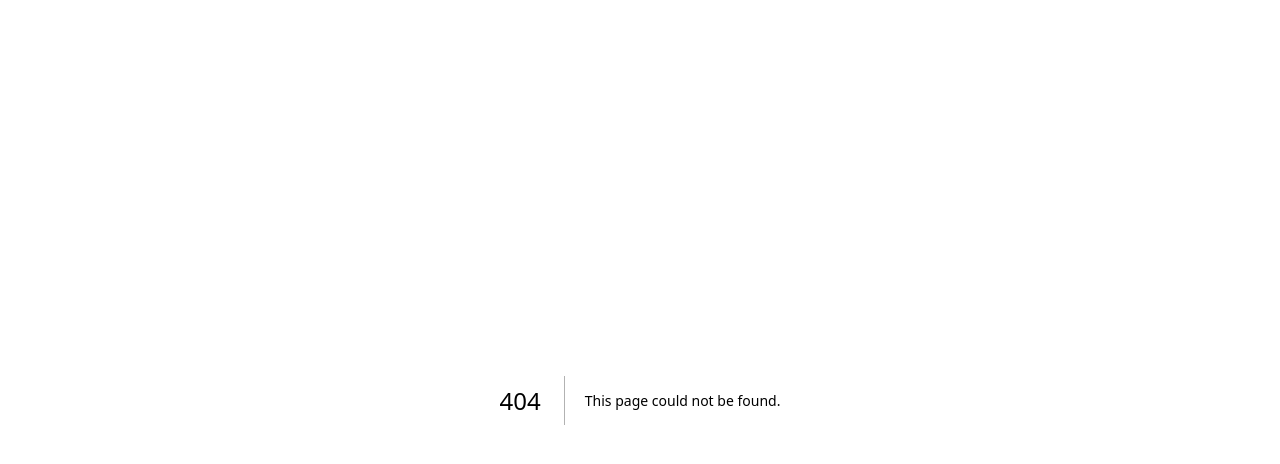
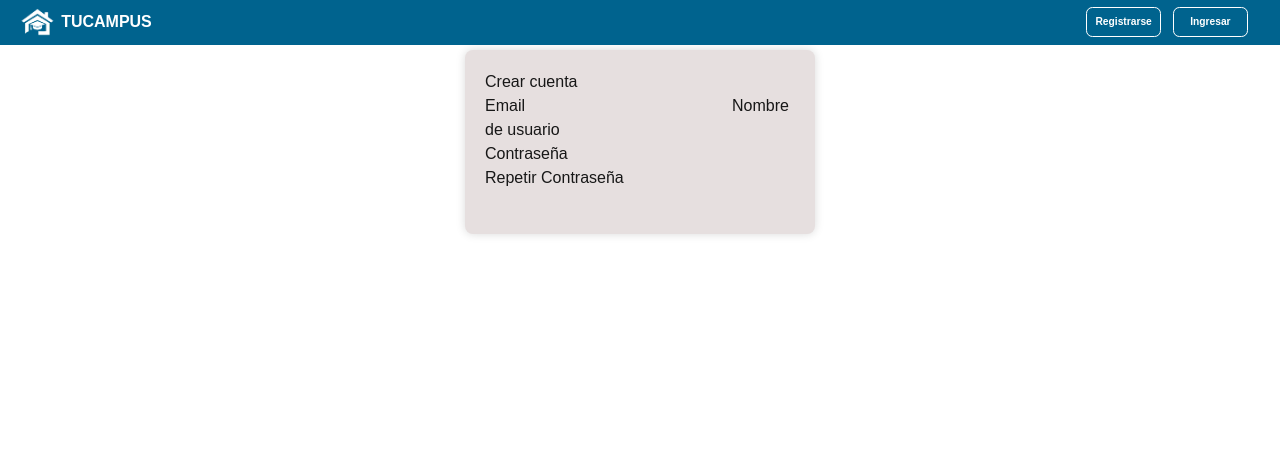
Before and after one commit to MatiasRodriguezH/Arriendo-uni, a Next.js app: page /registration in a window 1280 px wide. Before the commit this address had no page. Shown: the top 464 px of the page. Built offline with nearby package versions, Linux system fonts and the light colour scheme.

Commit message:
pagina login agregada y correciones

```diff
--- /dev/null
+++ b/app/login/page.js
@@ -0,0 +1,12 @@
+"use client";
+
+import '@/styles/home.css'
+import Header from '@/components/Header';
+
+export default function RegisterPage() {
+  return (
+    <>
+        <Header/>
+    </>
+  );
+}
--- a/app/register/page.js
+++ /dev/null
@@ -1,11 +0,0 @@
-"use client";
-
-import RegisterForm from "../../components/RegisterForm";
-
-export default function RegisterPage() {
-  return (
-    <div className="register-container">
-      <RegisterForm />
-    </div>
-  );
-}
--- /dev/null
+++ b/app/registration/page.js
@@ -0,0 +1,16 @@
+"use client";
+
+import RegisterForm from "@/components/RegisterForm";
+import Header from "@/components/Header";
+import '@/styles/home.css'
+
+export default function RegisterPage() {
+  return (
+    <>
+      <Header/>
+      <div className="register-container">
+        <RegisterForm />
+      </div>
+    </>
+  );
+}
--- a/components/Header.jsx
+++ b/components/Header.jsx
@@ -2,6 +2,7 @@
 
 import { useContext, useState } from 'react';
 import { AuthContext } from '../contexts/AuthContext';
+import Link from "next/link";
 //import LoginForm from './LoginForm'; // Asegúrate de importar tu componente LoginForm
 //import SigninForm from './SigninForm';
 //import { useLoginContext } from '../context/LoginFormContext';
@@ -22,14 +23,18 @@ export default function Header() {
       {!isLogin ? (
         <>
           <div style={{height:'70%', width:'6%', marginLeft:'auto'}}>
-            <button className="signin-btn" id="signin-btn" onClick={() => setShowLogin(true)}>
-              Registrarse
-            </button>
+            <Link href='/registration'>
+              <button className="signin-btn" id="signin-btn">
+                Registrarse
+              </button>
+            </Link>
           </div>
           <div style={{height:'70%', width:'6%', marginLeft:'1%', marginRight:'1%'}}>
-            <button className="login-btn" id="login-btn" onClick={() => setShowLogin(true)}>
-              Ingresar
-            </button>
+            <Link href='/login'>
+              <button className="login-btn" id="login-btn">
+                Ingresar
+              </button>
+            </Link>
           </div>
         </>
       ) : (
--- a/components/RegisterForm.jsx
+++ b/components/RegisterForm.jsx
@@ -1,21 +1,26 @@
 "use client";
 
 import { useState } from "react";
-import "../styles/register.css";
+import "@/styles/register.css";
 
-export default function registerform(){
+export default function RegisterForm(){
     const[email, setEmail] = useState("")
     const[username, setUsername] = useState("")
     const[password, setPassword] = useState("")
     const[repeatPassword, setRepeatPassword] = useState("")
     const[error, setError] = useState("")
 
-    if (!email || !username || !password || !repeatPassword){
-        setError("Complete todos los campos")
-    }
+    async function handleRegister(e) {
+        if (!email || !username || !password || !repeatPassword){
+            setError("Complete todos los campos")
+        }
 
-    if (password !== repeatPassword){
-        setError("La contraseña no coincide")
+        if (password !== repeatPassword){
+            setError("La contraseña no coincide")
+        }
+        e.preventDefault();
+        console.log("Registrando usuario...");
+        // aquí haces el fetch o lo que quieras
     }
 
     return(
```
Also changed, not shown: app/my-rentals/new/page.js (renamed from app/mis_arriendos/nuevo/page.js).
